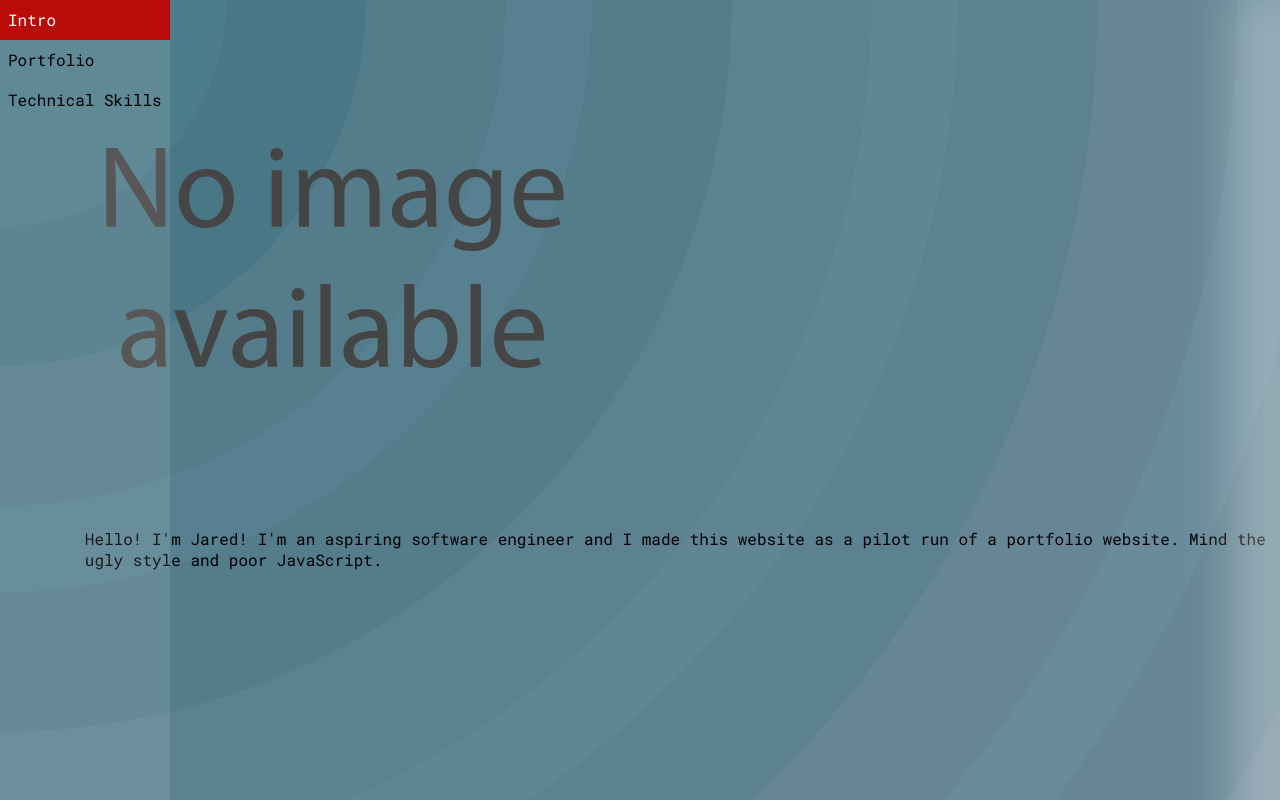
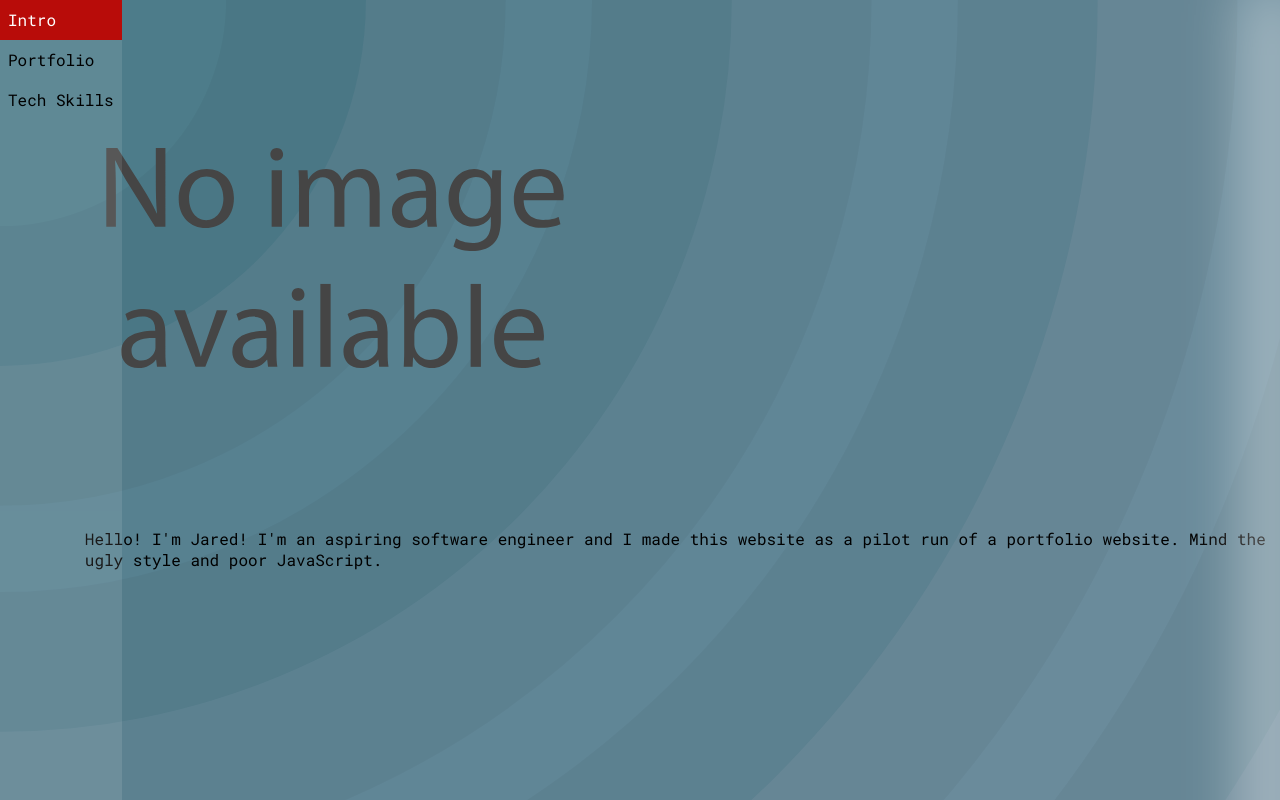
Before and after one commit to JaredStaiert/portfolio, a plain HTML site: page index.html in a window 1280 px wide. Shown: the top 800 px of the page. Drawn offline with Linux system fonts and the light colour scheme.

Commit message:
update index.html

```diff
--- a/index.html
+++ b/index.html
@@ -12,7 +12,7 @@
                 <ul>
                     <li><a href="#intro" >Intro</a></li>
                     <li><a href="#portfolio">Portfolio</a></li>
-                    <li><a href="#experience">Technical Skills</a></li>
+                    <li><a href="#experience">Tech Skills</a></li>
                 </ul>
             </nav>
         </header>
```
